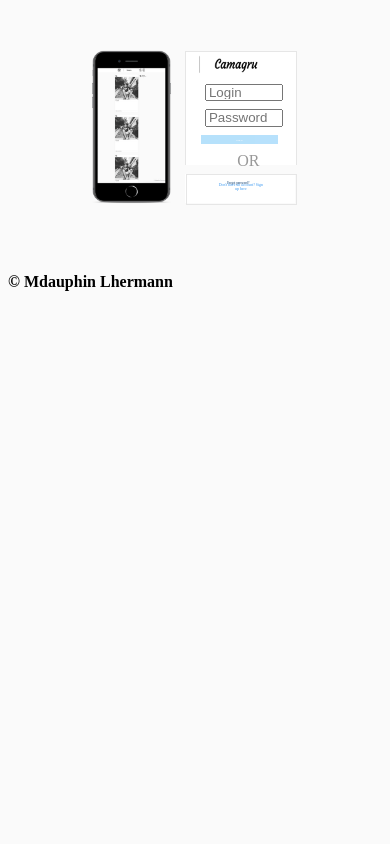
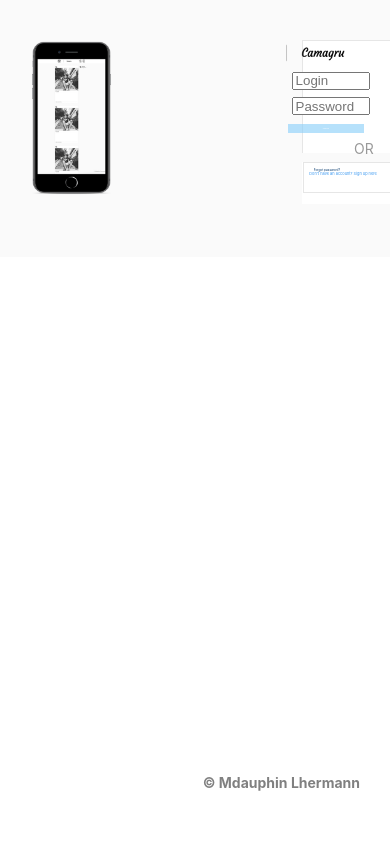
Before and after one commit to MaximeDauphinot/Camagru-1, a PHP site: page /php/sign_in.php in a window 390 px wide. Run offline with PHP 8.4, Linux system fonts and the light colour scheme.

Commit message:
[mdauphin] - css responsiv sign in

```diff
--- a/css/index_delog.css
+++ b/css/index_delog.css
@@ -43,7 +43,7 @@ body{
 }
 
 #footer{
-	height: 7vw;
+	height: 90px;
 	width: 100%;
 	position: absolute;
 	bottom: 0;
--- a/css/sign_in.css
+++ b/css/sign_in.css
@@ -1,9 +1,20 @@
 html {
     overflow-y: hidden;
+    height: 100%;
 }
 
 body{
+    height: 100%
     background-color: rgba(250, 250,250, 1);
+    font-size: 14px;
+    font-family: -apple-system,BlinkMacSystemFont,"Segoe UI",Roboto,Helvetica,Arial,sans-serif;
+    position:relative;
+    display:flex;
+    justify-content: flex-start;
+    flex-direction:column;
+    margin:0;
+    width:100vw;
+    overflow:hidden;
 }
 
 p {
@@ -20,18 +31,41 @@ a:visited {
     color: #003569;
 }
 
+strong{
+    margin-right: 30px;
+    float: right;
+    color: grey;
+}
+
+#container{
+    display: flex;
+    width: 100%;
+    left: 0;
+    right: 0;
+    position: relative;
+    background-color: rgba(250, 250, 250, 1);
+    justify-content: center;
+    align-items: center;
+}
+
 #container_sign_in {
-    background-color: rgba(250, 250,250, 1);
-    width: 82vw;
-    height: 60vw;
-    margin-top: 10vw;
-    margin-left: 8vw;
+    align-items: center;
+    justify-content: center;
+    margin: 30px auto 0;
+    max-width: 935px;
+    padding-bottom: 44px;
+    width: 100%;
+    flex-grow: 1;
+    flex-direction: row;
+    display: flex;
 }
 
 #mockup_iphone {
     height: 47vw;
     width: 45.5vw;
     float: left;
+    max-width: 454px;
+    max-height: 618px;
 }
 
 #iphone_pic{
@@ -61,10 +95,14 @@ a:visited {
 }
 
 #formulary {
+    display: flex;
     background-color: rgba(255, 255,255, 1);
     margin-left: 37.5vw;
     width: 28vw;
     height: 42vw;
+    max-width: 350px;
+    flex-direction: column;
+    position: relative;
 }
 
 #formulary_title {
@@ -157,3 +195,23 @@ a:visited {
 .button:hover {
     opacity: 2;
 }
+
+#footer{
+    position: fixed;
+    z-index: 1;
+    height: 90px;
+    width: 100%;
+    bottom: 0;
+    display: flex;
+    justify-content: center;
+    align-items: center;
+}
+
+#footer_bar{
+  /*  background-color: rgba(255, 255, 255, 0);*/
+    height: 50px;
+    width: 100%;
+    bottom: 0;
+    justify-content: center;
+    align-items: center;
+}
--- a/php/sign_in.php
+++ b/php/sign_in.php
@@ -11,7 +11,6 @@
                 <img id="iphone_pic" src="../ressources/mockup/mockup1.png">
             </div>
             <div id="formulary">
-                <div id="formulary_sd"></div>
                 <div id="formulary_td">
                     <div id="formulary_title">
                         <a href="index_delog.php">
```
